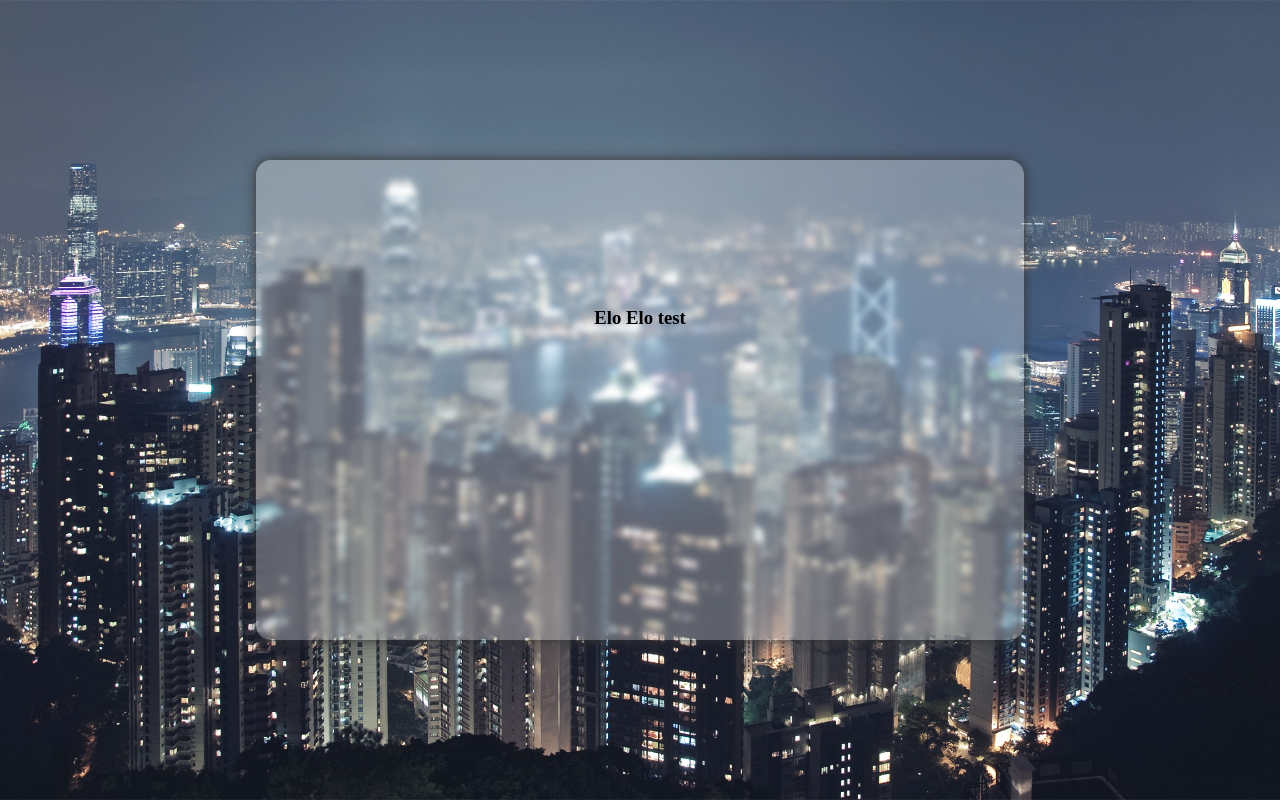
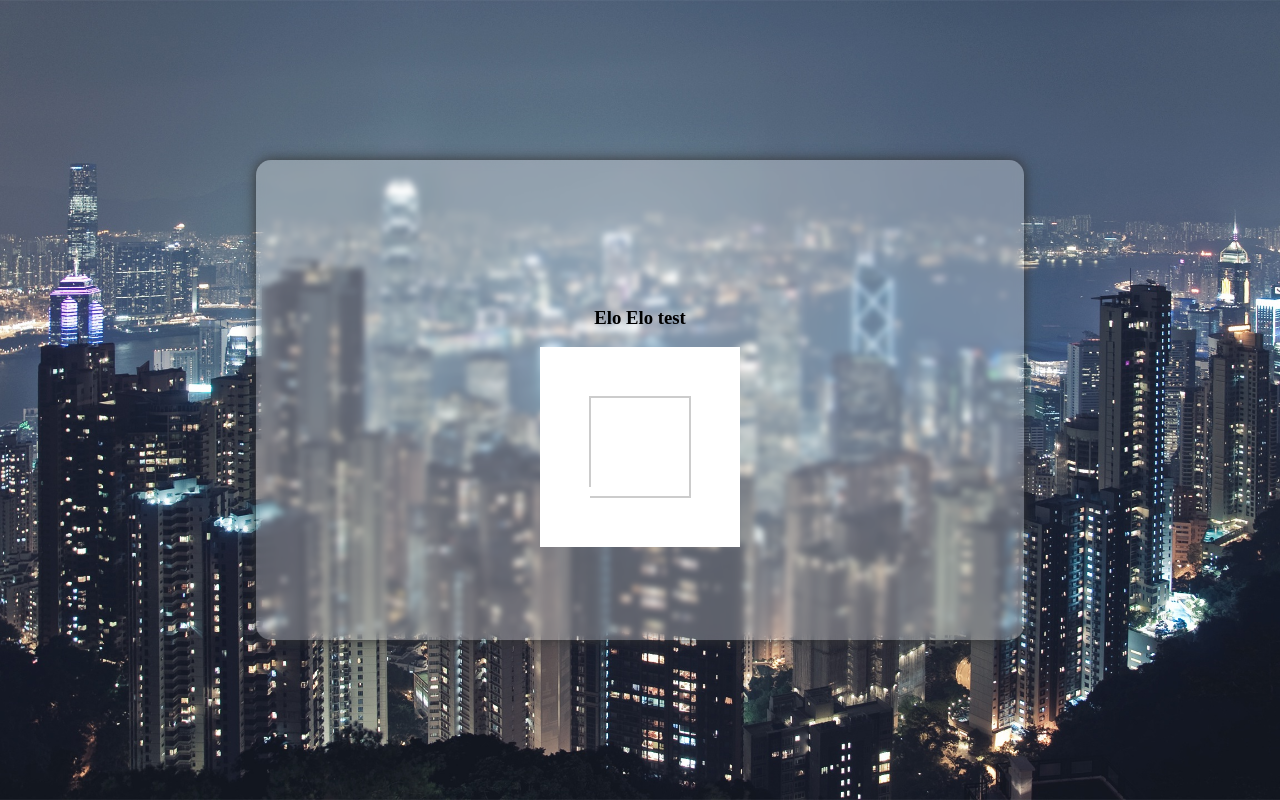
Before and after one commit to Wasiak/svg-logo, a plain HTML site: page index.html in a window 1280 px wide. Drawn offline with Linux system fonts and the light colour scheme.

Commit message:
svg element added, first path

```diff
--- a/index.html
+++ b/index.html
@@ -10,6 +10,9 @@
   <body>
     <div id='main-container'>
       <h3>Elo Elo test</h3>
+      <svg version="1.1" xmlns="http://www.w3.org/2000/svg" xmlns:xlink="http://www.w3.org/1999/xlink" x="0px" y="0px" width="200px" height="200px">
+        <path id="main=-path" fill="none" stroke="#ccc" stroke-width="2" d="M50 150 L150 150 L150 50 L50 50 L50 140"/>
+      </svg>
     </div>
     <script src='main.js'></script>
   </body>
--- a/style.css
+++ b/style.css
@@ -18,11 +18,6 @@ body {
   box-shadow: 0px 0px 13px #333;
 }
 
-#main-container h3 {
-  text-align: center;
-  width: 100%;
-}
-
 #main-container::before {
   background: url(images/background.jpg) 0 / cover fixed;
   content: '';
@@ -35,3 +30,14 @@ body {
   z-index: -1;
   margin: 3px;
 }
+
+#main-container h3 {
+  text-align: center;
+  width: 100%;
+}
+
+#main-container svg {
+  display: block;
+  margin: auto;
+  background-color: #fff;
+}
```
